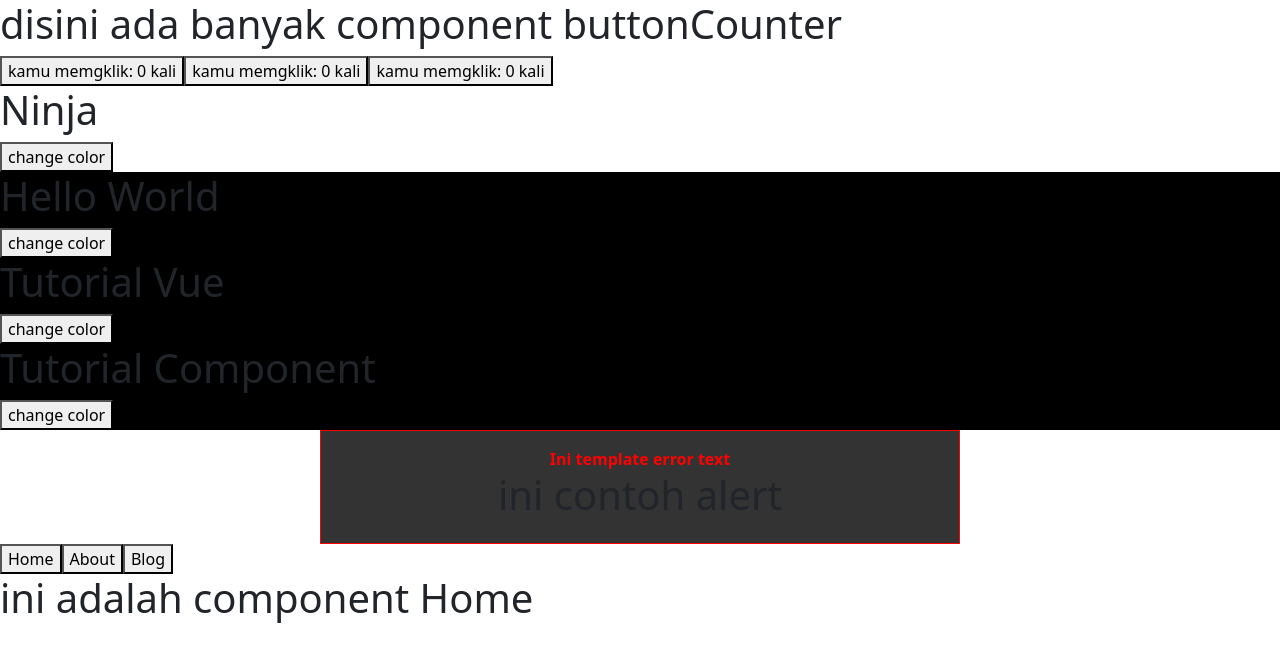
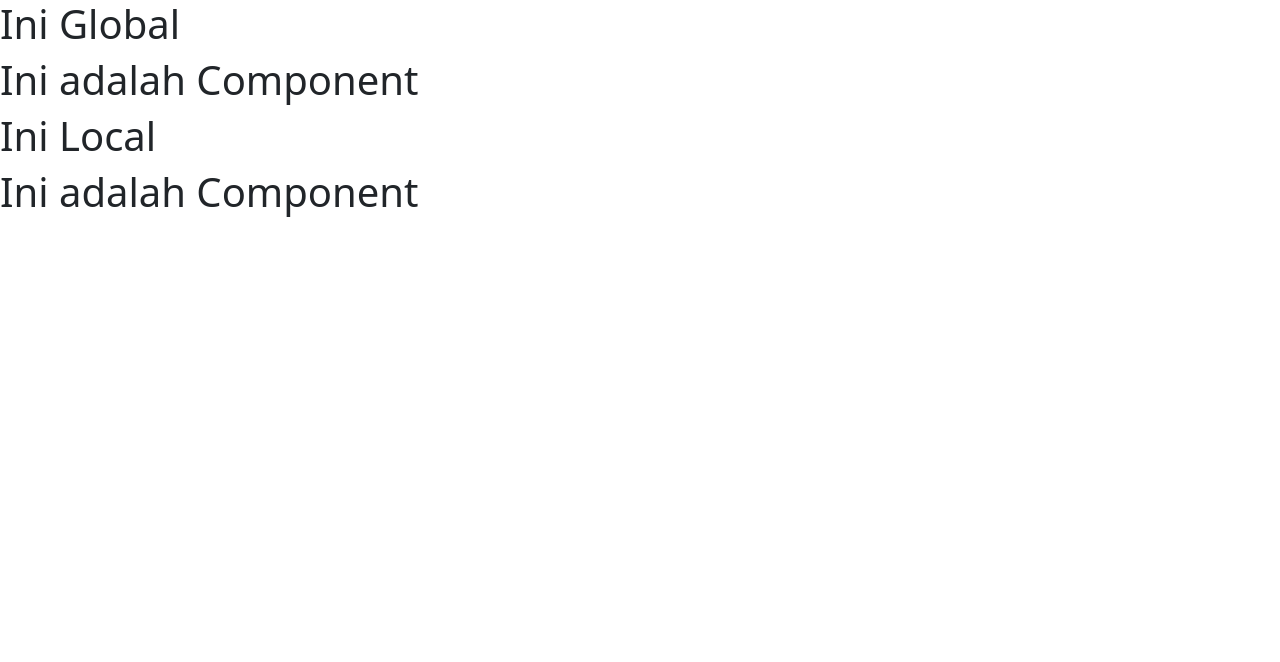
Before and after one commit to someone-only/belajar-vue, a Vue app: page / in a window 1280 px wide. Shown: the top 662 px of the page. Built offline with nearby package versions, Linux system fonts and the light colour scheme.

Commit message:
menambahlan materi tentang global registration

```diff
--- a/src/App.vue
+++ b/src/App.vue
@@ -1,9 +1,11 @@
 <script setup lang="ts">
-import app from "./components/essentials/components-basics/app.vue";
+import Global from "./components/component-in-depth/registrations/global-registration/Global.vue";
+import Local from "./components/component-in-depth/registrations/global-registration/Local.vue";
 </script>
 
 <template>
-  <app />
+  <Global />
+  <Local />
 </template>
 
 <style scoped></style>
--- /dev/null
+++ b/src/components/component-in-depth/registrations/global-registration/Component.vue
@@ -0,0 +1,3 @@
+<template>
+  <h1>Ini adalah Component</h1>
+</template>
--- /dev/null
+++ b/src/components/component-in-depth/registrations/global-registration/Global.vue
@@ -0,0 +1,8 @@
+<script setup lang="ts">
+// deklarasi component global berada di main.ts di folder src
+// dan component global bisa langsing digunakan tanpa diimport
+</script>
+<template>
+  <h1>Ini Global</h1>
+  <myComponent />
+</template>
--- /dev/null
+++ b/src/components/component-in-depth/registrations/global-registration/Local.vue
@@ -0,0 +1,9 @@
+<script setup lang="ts">
+// deklarasi component local dengan cara import component itu secara manual seperti berikut
+// biasanya component menggunakan PascalCase atau Kata setiap kata berawalan huruf besar
+import Component from "./Component.vue";
+</script>
+<template>
+  <h1>Ini Local</h1>
+  <Component />
+</template>
```
Also changed, not shown: src/main.ts (+6 -5 lines).
